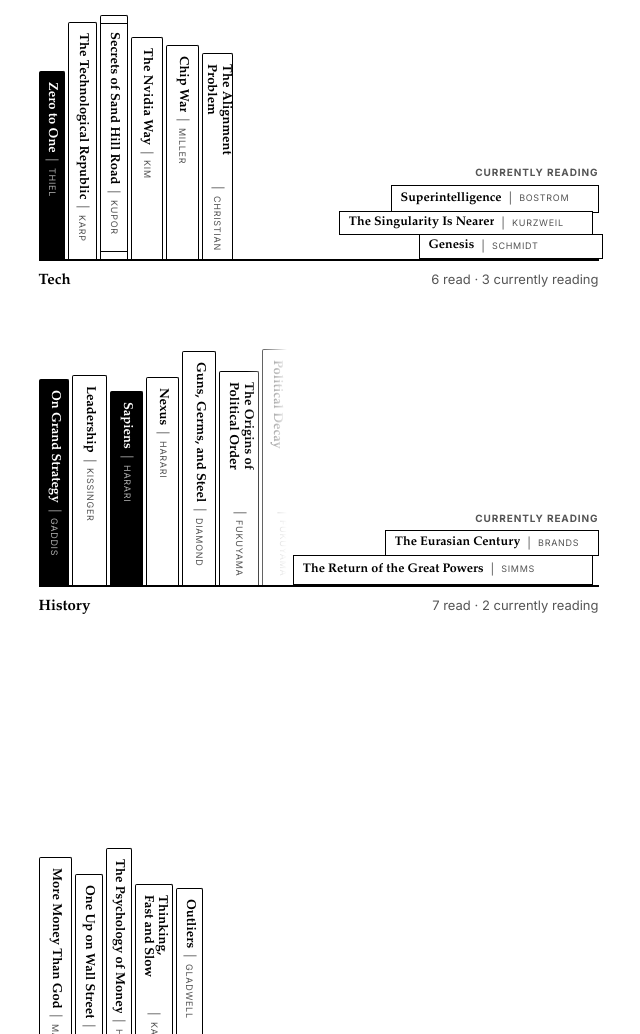
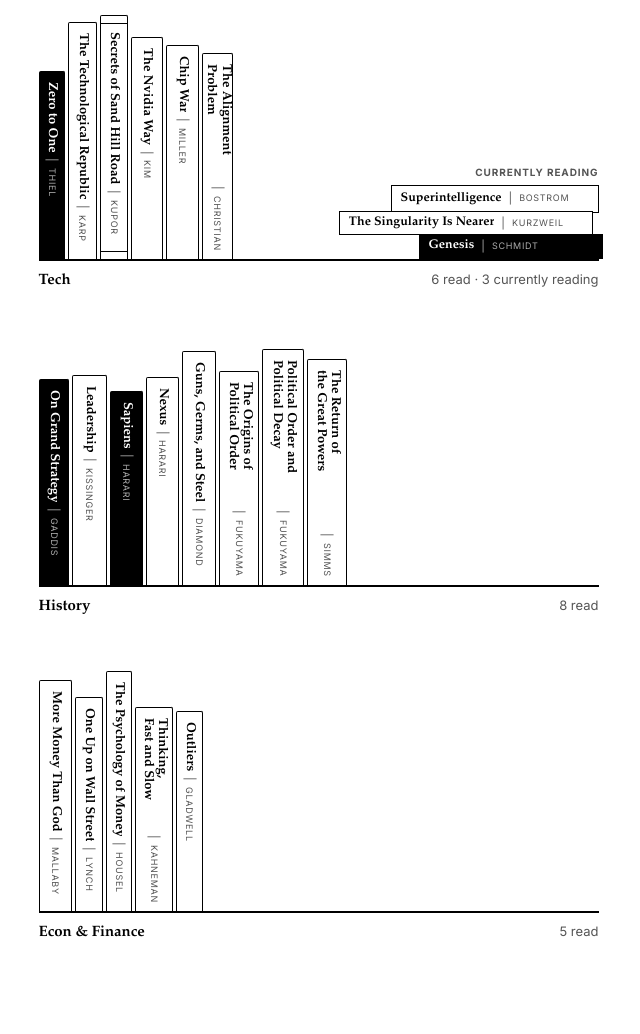
Before and after one commit to kairosiann/personal-website, a plain HTML site: page public/bookshelf/index.html in a window 1280 px wide. Shown: the part 1010-2044 px from the top of the page, without its empty margins (314-954 px from the left). Drawn offline with Linux system fonts and the light colour scheme.

Commit message:
Shelve The Return of the Great Powers and ink Genesis
Move Simms from the History reading stack onto the shelf, drop The
Eurasian Century, and mark Genesis as a recommended (black) book.

```diff
--- a/public/bookshelf/index.html
+++ b/public/bookshelf/index.html
@@ -105,7 +105,7 @@
               <span class="stack-label">Currently reading</span>
               <a class="flat" style="--w: 208px; --t: 28px; --x: 0px" href="https://www.goodreads.com/book/show/20527133" data-tag="tech" data-caption="Superintelligence · Nick Bostrom"><span class="flat-title">Superintelligence</span><span class="flat-sep" aria-hidden="true">|</span><span class="flat-author">Bostrom</span></a>
               <a class="flat" style="--w: 254px; --t: 24px; --x: 6px" href="https://www.goodreads.com/book/show/45024007" data-tag="tech" data-caption="The Singularity Is Nearer · Ray Kurzweil"><span class="flat-title">The Singularity Is Nearer</span><span class="flat-sep" aria-hidden="true">|</span><span class="flat-author">Kurzweil</span></a>
-              <a class="flat" style="--w: 184px; --t: 25px; --x: -4px" href="https://www.goodreads.com/book/show/205397633" data-tag="tech" data-caption="Genesis · Eric Schmidt, Henry Kissinger &amp; Craig Mundie"><span class="flat-title">Genesis</span><span class="flat-sep" aria-hidden="true">|</span><span class="flat-author">Schmidt</span></a>
+              <a class="flat flat--ink" style="--w: 184px; --t: 25px; --x: -4px" href="https://www.goodreads.com/book/show/205397633" data-tag="tech" data-caption="Genesis · Eric Schmidt, Henry Kissinger &amp; Craig Mundie"><span class="flat-title">Genesis</span><span class="flat-sep" aria-hidden="true">|</span><span class="flat-author">Schmidt</span></a>
             </div>
           </div>
           <div class="shelf-label">
@@ -127,12 +127,8 @@
                 <li><a class="spine" style="--w: 34px; --h: 234px" href="https://www.goodreads.com/search?q=Guns+Germs+and+Steel+Jared+Diamond" data-tag="history" data-caption="Guns, Germs, and Steel · Jared Diamond"><span class="spine-title">Guns, Germs, and Steel</span><span class="spine-sep" aria-hidden="true">|</span><span class="spine-author">Diamond</span></a></li>
                 <li><a class="spine spine--wrap" style="--w: 40px; --h: 214px" href="https://www.goodreads.com/book/show/9704856" data-tag="history" data-caption="The Origins of Political Order · Francis Fukuyama"><span class="spine-title">The Origins of Political Order</span><span class="spine-sep" aria-hidden="true">|</span><span class="spine-author">Fukuyama</span></a></li>
                 <li><a class="spine spine--wrap" style="--w: 42px; --h: 236px" href="https://www.goodreads.com/book/show/20575435" data-tag="history" data-caption="Political Order and Political Decay · Francis Fukuyama"><span class="spine-title">Political Order and Political Decay</span><span class="spine-sep" aria-hidden="true">|</span><span class="spine-author">Fukuyama</span></a></li>
+                <li><a class="spine spine--wrap" style="--w: 40px; --h: 226px" href="https://www.goodreads.com/book/show/242553456" data-tag="history" data-caption="The Return of the Great Powers · Brendan Simms"><span class="spine-title">The Return of the Great Powers</span><span class="spine-sep" aria-hidden="true">|</span><span class="spine-author">Simms</span></a></li>
               </ul>
-            </div>
-            <div class="stack" style="--pile: 300px">
-              <span class="stack-label">Currently reading</span>
-              <a class="flat" style="--w: 214px; --t: 26px; --x: 0px" href="https://www.goodreads.com/book/show/213395459" data-tag="history" data-caption="The Eurasian Century · Hal Brands"><span class="flat-title">The Eurasian Century</span><span class="flat-sep" aria-hidden="true">|</span><span class="flat-author">Brands</span></a>
-              <a class="flat" style="--w: 300px; --t: 30px; --x: 6px" href="https://www.goodreads.com/book/show/242553456" data-tag="history" data-caption="The Return of the Great Powers · Brendan Simms"><span class="flat-title">The Return of the Great Powers</span><span class="flat-sep" aria-hidden="true">|</span><span class="flat-author">Simms</span></a>
             </div>
           </div>
           <div class="shelf-label">
```
